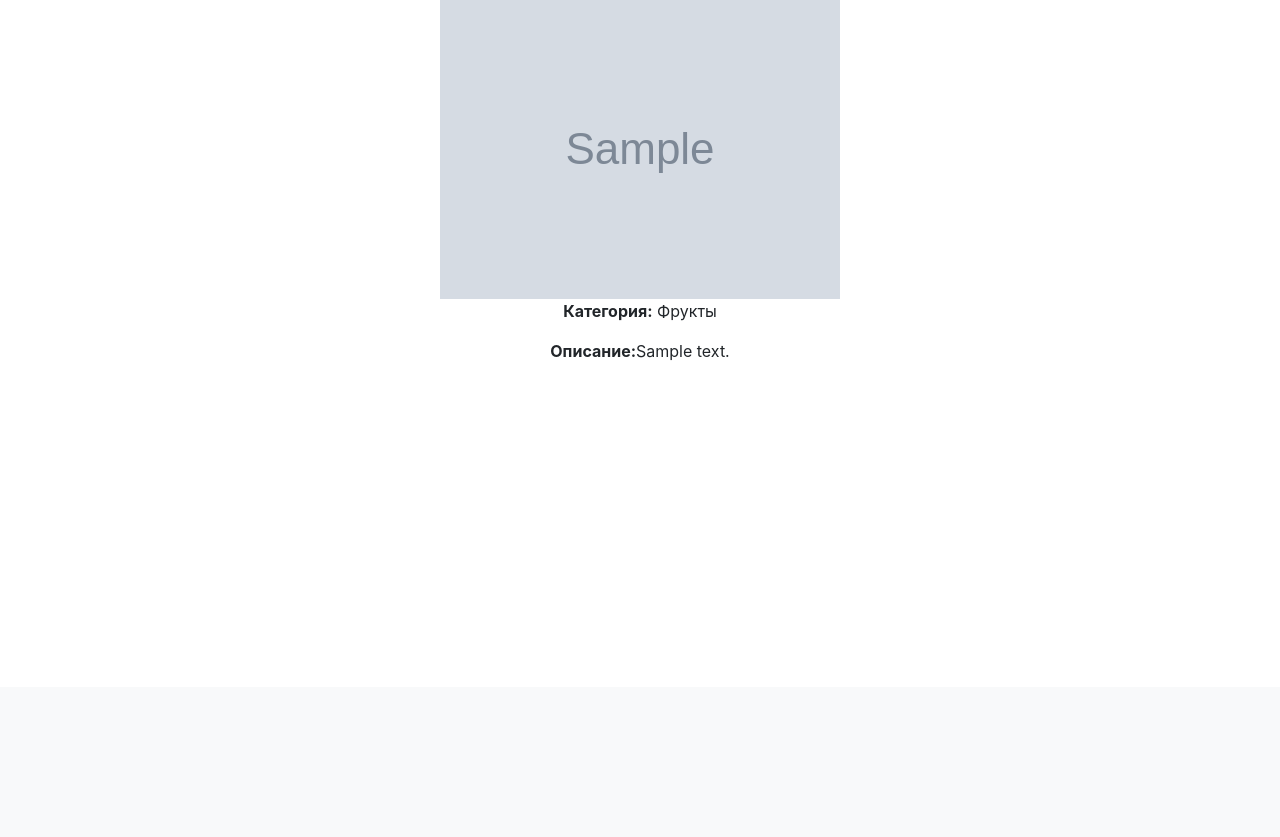
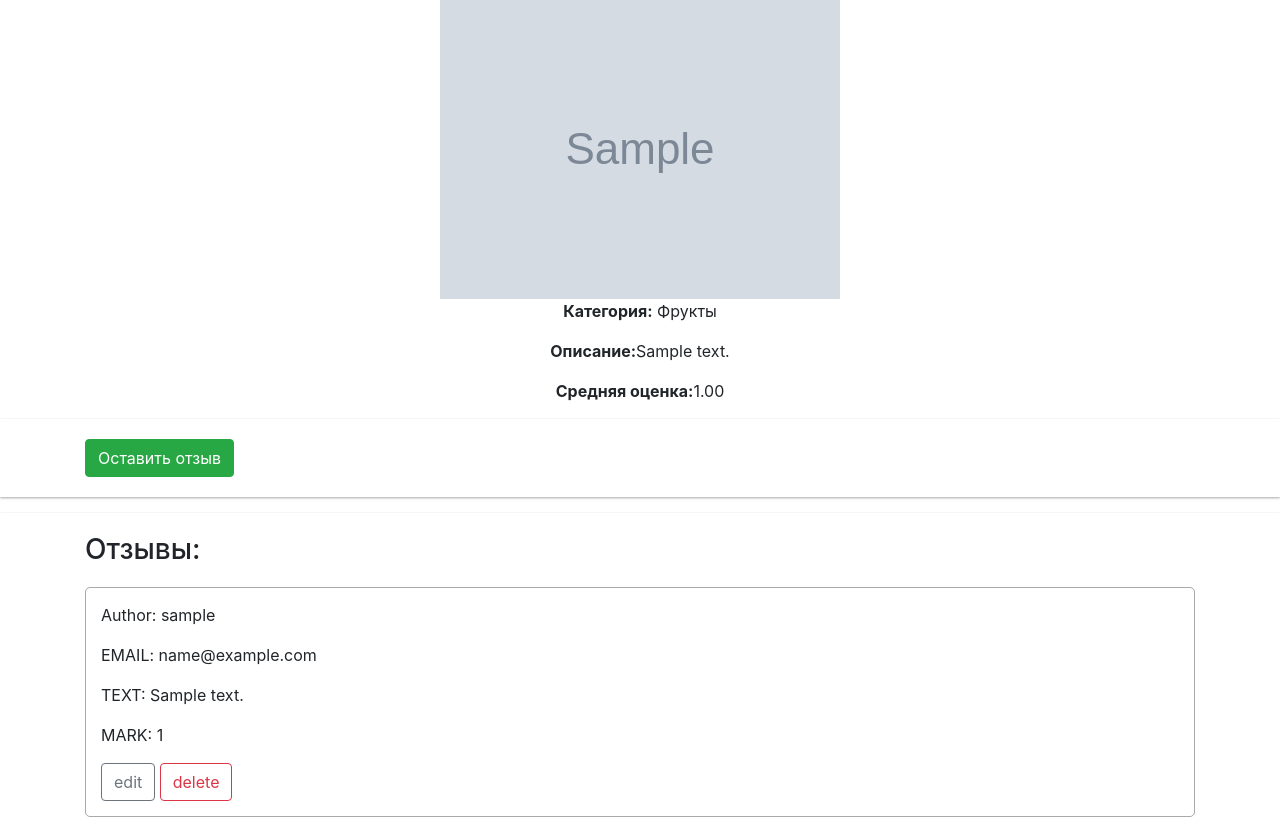
Before and after one commit to zohan95/cw8, a Django app: page /details/1/ in a window 1280 px wide. Shown: the part 113-950 px from the top of the page. Before the commit the page ends 473 px from the top, so only its background shows below. Run offline with Django 3.2, Linux system fonts and the light colour scheme; tables that the repository leaves empty hold one stand-in row (values such as "Sample post"); grey boxes marked "Sample" are stand-in pictures; parts of the project's set-up code (start-up, migrations or seed data) failed here and were passed over; some libraries are stand-ins or nearby versions.

Commit message:
done stage 3

```diff
--- a/source/webapp/models.py
+++ b/source/webapp/models.py
@@ -20,6 +20,15 @@ class Product(models.Model):
     def __str__(self):
         return self.name
 
+    @property
+    def mid_rating(self):
+        mid_rate = 0
+        review = Review.objects.filter(product__name=self.name).filter(product__category=self.category).filter(product__description=self.description)
+        for i in review:
+            mid_rate+=i.mark
+        if mid_rate:
+            mid_rate=mid_rate/len(review)
+        return '{:.2f}'.format(mid_rate)
 
 class Review(models.Model):
     author = models.ForeignKey(User,  verbose_name='Автор', related_name='review_user', on_delete=models.PROTECT)
--- a/source/webapp/templates/partial/form.html
+++ b/source/webapp/templates/partial/form.html
@@ -1,14 +1,14 @@
 {% csrf_token %}
 
 {% for error in form.non_field_errors %}
-    <p class="form-error">{{ error }}</p>
+    <p class="form-error text-danger">{{ error }}</p>
 {% endfor %}
 
 {% for field in form %}
     <p><label for="{{ field.id_for_label }}">{{ field.label }}</label></p>
     <p>{{ field }}</p>
     {% for error in field.errors %}
-        <p class="form-error">{{ error }}</p>
+        <p class="form-error text-danger">{{ error }}</p>
     {% endfor %}
 {% endfor %}
 
--- a/source/webapp/templates/product_details.html
+++ b/source/webapp/templates/product_details.html
@@ -3,22 +3,63 @@
 {% block title %}{{ product.name }}{% endblock %}
 {% block menu %}
     <li class="nav-item active">
-                    <a class="nav-link font-italic" href="{% url 'webapp:product_edit_url' product.pk %}">Изменить</a>
-                </li>
+        <a class="nav-link font-italic" href="{% url 'webapp:product_edit_url' product.pk %}">Изменить</a>
+    </li>
     <li class="nav-item active">
-                    <a class="nav-link font-italic text-danger" href="{% url 'webapp:product_delete_url' product.pk %}">Удалить</a>
-                </li>
+        <a class="nav-link font-italic text-danger" href="{% url 'webapp:product_delete_url' product.pk %}">Удалить</a>
+    </li>
 {% endblock %}
 {% block content %}
     <div class="text-center">
         <h1>{{ product.name }}</h1>
         <div class="row">
             <div class="col col-12 col-sm-10 col-md-8 col-lg-6 m-auto">
-                <img src="{% if product.image %}{{ product.image.url }}{% else %}{% static 'blank.png' %}{% endif %}" class="img-fluid" alt="{{ product.name }}">
+                <img src="{% if product.image %}{{ product.image.url }}{% else %}{% static 'blank.png' %}{% endif %}"
+                     class="img-fluid" alt="{{ product.name }}">
             </div>
         </div>
         <p><b>Категория:</b> {{ product.get_category_display }}</p>
         <P><b>Описание:</b>{{ product.description }}</P>
+        <p><b>Средняя оценка:</b>{{ mid_mark }}</p>
+    </div>
 
+    <div class="card-1 mt-2">
+        <div class="container">
+            <a href="{% url 'webapp:review_create_url' product.pk %}" class="btn btn-success">Оставить отзыв</a>
+{#            <form action="{% url 'webapp:review_create_url' product.pk %}" method="post">#}
+{#                {% csrf_token %}#}
+{##}
+{#                {% for error in form1.non_field_errors %}#}
+{#                    <p class="form-error">{{ error }}</p>#}
+{#                {% endfor %}#}
+{##}
+{#                {% for field in form1 %}#}
+{#                    <p><label for="{{ field.id_for_label }}">{{ field.label }}</label></p>#}
+{#                    <p>{{ field }}</p>#}
+{#                    {% for error in field.errors %}#}
+{#                        <p class="form-error">{{ error }}</p>#}
+{#                    {% endfor %}#}
+{#                {% endfor %}#}
+{##}
+{#                <p><input type="submit" value="Оставить отзыв"></p>#}
+{#            </form>#}
+        </div>
+    </div>
+    <div class="card-1 mt-3">
+        <div class="container">
+            <h3>Отзывы:</h3>
+
+            {% for i in product.review_product.all %}
+                <div style="margin-top: 20px;border: 1px solid darkgray; border-radius: 5px;padding: 15px;">
+
+                    <p>Author: {{ i.author }}</p>
+                    <p>EMAIL: {{ i.author.email }}</p>
+                    <p>TEXT: {{ i.review_text }}</p>
+                    <p>MARK: {{ i.mark }}</p>
+                    <a href="{% url 'webapp:review_edit_url' i.pk %}" class="btn btn-outline-secondary">edit</a>
+                    <a href="{% url 'webapp:review_delete_url' i.pk product.id %}" class="btn btn-outline-danger">delete</a>
+                </div>
+            {% endfor %}
+        </div>
     </div>
 {% endblock %}
--- a/source/webapp/templates/product_index.html
+++ b/source/webapp/templates/product_index.html
@@ -3,7 +3,7 @@
 {% block title %}Товары{% endblock %}
 {% block menu %}
 
-{#    <li class="nav-item"><a href="{% url 'webapp:product_create' %}" class="nav-link">Добавить товар</a></li>#}
+    <li class="nav-item active"><a href="{% url 'webapp:product_create_url' %}" class="nav-link">Добавить товар</a></li>
 {% endblock %}
 {% block content %}
     <h1 class="text-center">Товары</h1>
@@ -17,11 +17,9 @@
                         {#                    <img src="{{ product.photo.url }}" class="card-img-top" alt="{{ product.name }}" style="height: 200px">#}
                         <div class="card-body card-content">
                             <div style="min-height: 75px;"><h5 class="card-title">{{ product.name }}</h5></div>
-                            <div style="min-height: 50px;"><p class="card-text">Категория: {{ product.get_category_display }}</p></div>
+                            <div style="min-height: 50px;"><p class="card-text">Категория: {{ product.get_category_display }} Средний рейтинг: {{ product.mid_rating }}</p></div>
                             <a href="{% url "webapp:product_details_url" product.pk %}"
                                class="btn btn-primary">Посмотреть</a>
-{#                            <a href="{% url 'webapp:basket_change' %}?pk={{ product.pk }}&action=add"#}
-{#                               class="btn btn-primary mt-2">В корзину</a>#}
                         </div>
                 </div>
                 </div>
--- a/source/webapp/urls.py
+++ b/source/webapp/urls.py
@@ -1,6 +1,6 @@
 from django.contrib import admin
 from django.urls import path
-from .views import ProductList, ProductDetails, ProductEdit, ProductDelete
+from .views import ProductList, ProductDetails, ProductEdit, ProductDelete, ProductCreate, ReviewCreate, ReviewEdit, ReviewDelete
 
 app_name = 'webapp'
 
@@ -8,5 +8,9 @@ urlpatterns = [
     path('', ProductList.as_view(), name='main_url'),
     path('details/<int:pk>/', ProductDetails.as_view(), name='product_details_url'),
     path('edit/<int:pk>/', ProductEdit.as_view(), name='product_edit_url'),
-    path('delete/<int:pk>/', ProductDelete.as_view(), name='product_delete_url')
+    path('delete/<int:pk>/', ProductDelete.as_view(), name='product_delete_url'),
+    path('create/', ProductCreate.as_view(), name='product_create_url'),
+    path('review/create/<int:pk>/', ReviewCreate.as_view(), name='review_create_url'),
+    path('review/edit/<int:pk>/', ReviewEdit.as_view(), name='review_edit_url'),
+    path('review/delete/<int:pk>/<int:id>/', ReviewDelete.as_view(), name='review_delete_url')
 ]
--- a/source/webapp/views.py
+++ b/source/webapp/views.py
@@ -1,9 +1,11 @@
-from django.shortcuts import render
-from django.urls import reverse_lazy
+from django.http import HttpResponseRedirect
+from django.shortcuts import render, redirect
+from django.urls import reverse_lazy, reverse
 from django.views import View
-from django.views.generic import ListView, DetailView, UpdateView, DeleteView
+from django.views.generic import ListView, DetailView, UpdateView, DeleteView, CreateView
 
-from webapp.models import Product
+from webapp.forms import ReviewForm
+from webapp.models import Product, Review
 
 
 class ProductList(ListView):
@@ -17,6 +19,17 @@ class ProductDetails(DetailView):
     template_name = 'product_details.html'
     context_object_name = 'product'
 
+    def get_context_data(self,**kwargs):
+        context = super().get_context_data()
+        context['mid_mark'] = 0
+        print('pk:', self.kwargs['pk'])
+        reviews = Review.objects.filter(product_id=self.kwargs['pk'])
+        for i in reviews:
+            context['mid_mark'] += i.mark
+        if len(reviews):
+            context['mid_mark']='{:.2f}'.format(context['mid_mark']/len(reviews))
+        return context
+
 
 class ProductEdit(UpdateView):
     model = Product
@@ -29,3 +42,52 @@ class ProductDelete(DeleteView):
     model = Product
     template_name = 'product_delete.html'
     success_url = reverse_lazy('webapp:main_url')
+
+
+class ProductCreate(CreateView):
+    model = Product
+    template_name = 'product_create.html'
+    fields = ['image', 'name', 'category', 'description']
+    success_url = reverse_lazy('webapp:main_url')
+
+
+class ReviewEdit(View):
+    def get(self, *args, **kwargs):
+        form = ReviewForm(instance=Review.objects.get(pk=self.kwargs['pk']))
+        return render(self.request, 'review_edit.html', {'pk':self.kwargs['pk'], 'form':form})
+
+    def post(self, *args, **kwargs):
+        bound_form = ReviewForm(self.request.POST)
+        if bound_form.is_valid():
+            review = Review.objects.get(pk=self.kwargs['pk'])
+            review.review_text = bound_form.cleaned_data.get('review_text')
+            review.mark = bound_form.cleaned_data.get('mark')
+            review.save()
+            return redirect(reverse('webapp:product_details_url', args=(review.product_id,)))
+        else:
+            return render(self.request, 'review_create.html', {'form':bound_form, 'pk':self.kwargs['pk']})
+
+
+class ReviewCreate(View):
+    def get(self, *args, **kwargs):
+        return render(self.request, 'review_create.html', {'form': ReviewForm(), 'pk':self.kwargs['pk']})
+
+    def post(self, *args, **kwargs):
+        bound_form = ReviewForm(self.request.POST)
+        if bound_form.is_valid():
+            review = Review()
+            review.author = self.request.user
+            review.product_id = self.kwargs['pk']
+            review.review_text = bound_form.cleaned_data.get('review_text')
+            review.mark = bound_form.cleaned_data.get('mark')
+            review.save()
+            return redirect(reverse('webapp:product_details_url', args=(self.kwargs['pk'],)))
+        else:
+            return render(self.request, 'review_create.html', {'form':bound_form, 'pk':self.kwargs['pk']})
+
+
+class ReviewDelete(DeleteView):
+    model = Review
+    template_name = 'product_delete.html'
+    def get_success_url(self):
+        return reverse('webapp:product_details_url', kwargs={'pk': self.kwargs['id']})
```
Also changed, not shown: source/webapp/forms.py (added, +9 -0 lines), source/webapp/templates/product_create.html (added, +10 -0 lines), source/webapp/templates/review_create.html (added, +10 -0 lines), source/webapp/templates/review_edit.html (added, +10 -0 lines), source/accounts/migrations/0001_initial.py (added), source/accounts/migrations/__init__.py (added).
